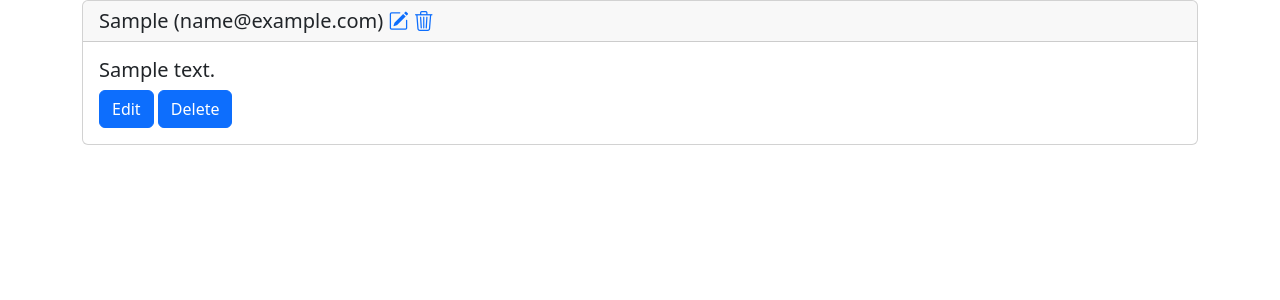
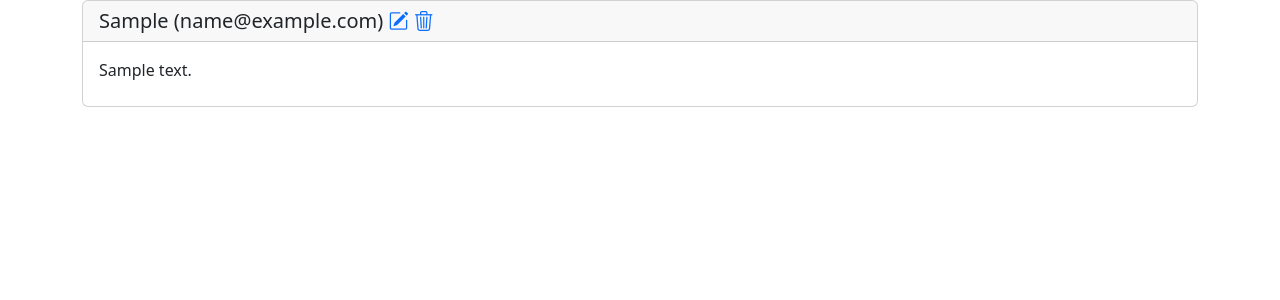
Before and after one commit to bitterslim/control_work_59_Utkelbayeva_Alima, a Django app: template webapp/templates/index.html in a window 1280 px wide. Shown: the part 56-356 px from the top of the page. Run offline with Django 3.2, Linux system fonts and the light colour scheme; the template is opened without the code that fills it: values that come from a table or form of the project are taken from there, others are empty; tables that the repository leaves empty hold one stand-in row (values such as "Sample post"); parts of the project's set-up code (start-up, migrations or seed data) failed here and were passed over.

```diff
--- a/webapp/templates/index.html
+++ b/webapp/templates/index.html
@@ -12,9 +12,7 @@
 </h5>
 
   <div class="card-body">
-    <h5 class="card-title">{{guest.text}}</h5>
-    <a href="{% url 'guest_update' guest.pk %}" class="btn btn-primary">Edit</a>
-    <a href="{% url 'guest_delete' guest.pk %}" class="btn btn-primary">Delete</a>
+    <p class="card-title">{{guest.text}}</p>
   </div>
 </div>
     {% endfor %}
```
